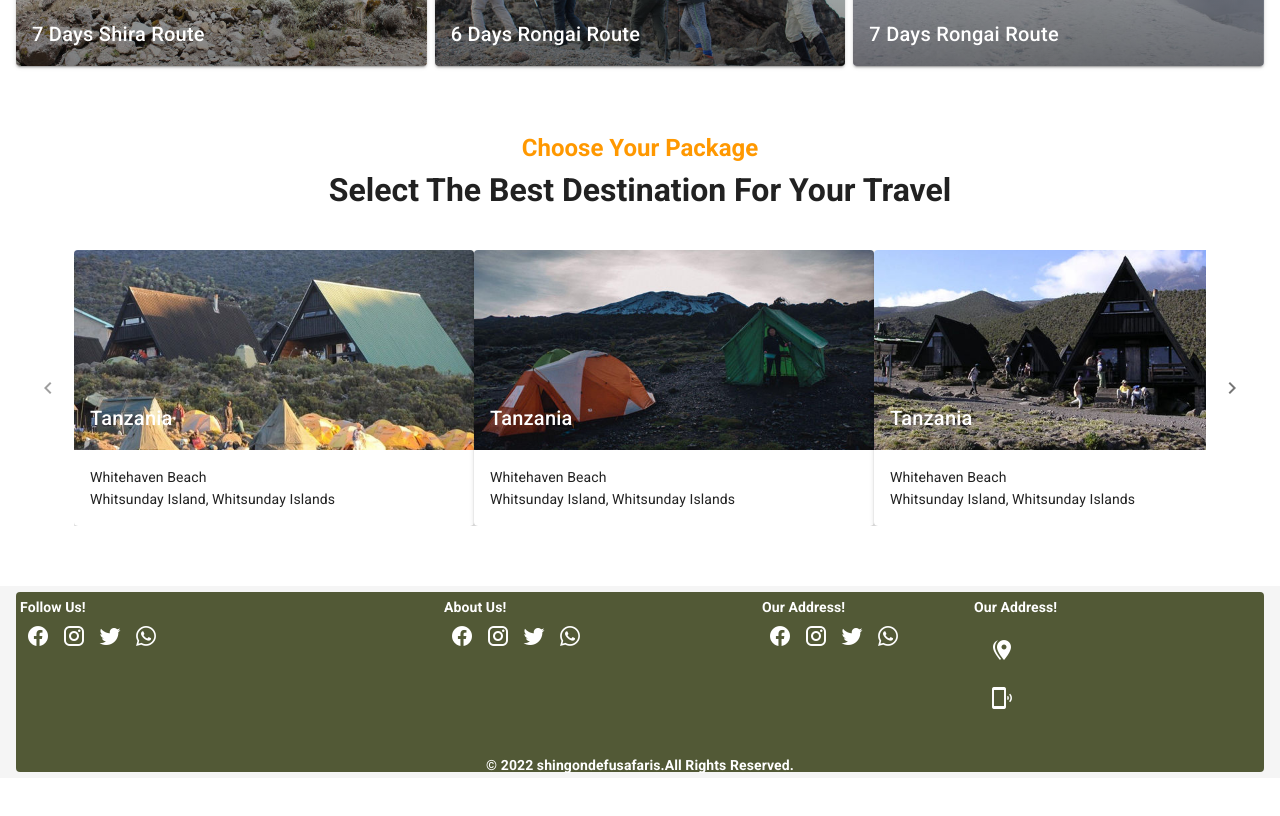
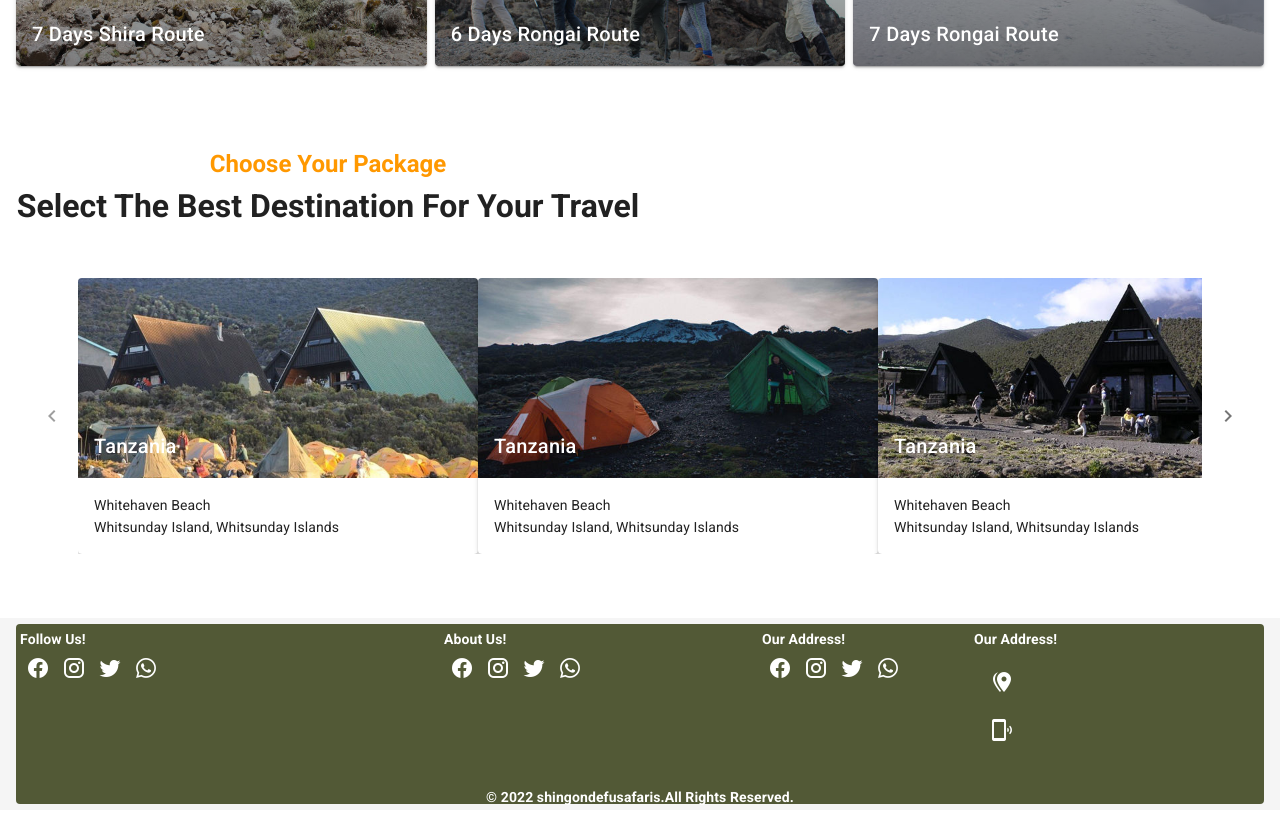
Before and after one commit to eduboy774/shingondefusafarisandadventure, a Vue app: page / in a window 1280 px wide. Shown: the part 1880-2696 px from the top of the page. Before the commit the page ends 2664 px from the top, so only its background shows below. Built offline with nearby package versions, Linux system fonts and the light colour scheme.

Commit message:
contact us modification

```diff
--- a/src/modules/Contact_Us/Contact_Us/Contact_Us.vue
+++ b/src/modules/Contact_Us/Contact_Us/Contact_Us.vue
@@ -1,7 +1,7 @@
 <template>
   <v-app>
     <v-main>
-      <v-container class="pa-10" fluid>
+      <v-container class="pa-4" fluid>
         <v-layout row wrap>
           <v-row justify="center">
             <div class="">
--- a/src/modules/Home/Home_Main/Home_Landing/Package.vue
+++ b/src/modules/Home/Home_Main/Home_Landing/Package.vue
@@ -1,13 +1,15 @@
 <template>
-  <v-container fluid>
+  <v-container class="pa-4" fluid>
+    <v-col cols="12" sm="6">
       <v-row justify="center" align="center">
         <h2 color="" class="orange--text">Choose Your Package</h2>
       </v-row>
-    <v-row justify="center" align="center">
+      <v-row justify="center">
         <h1 color="#525936" class="">
           Select The Best Destination For Your Travel
         </h1>
       </v-row>
+    </v-col>
     <br /><br />
     <v-slide-group multiple show-arrows class="slick-slide" fluid center-active>
       <v-slide-item
```
Lines whose indentation alone changed are shown as unchanged.
